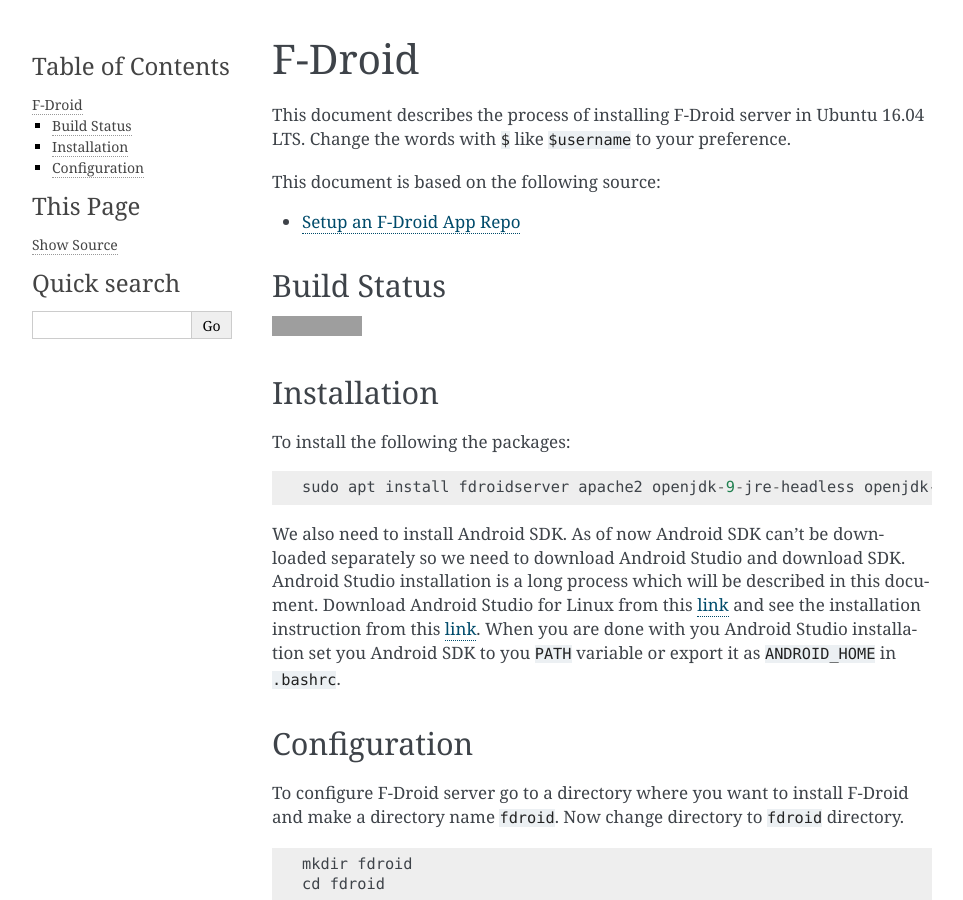
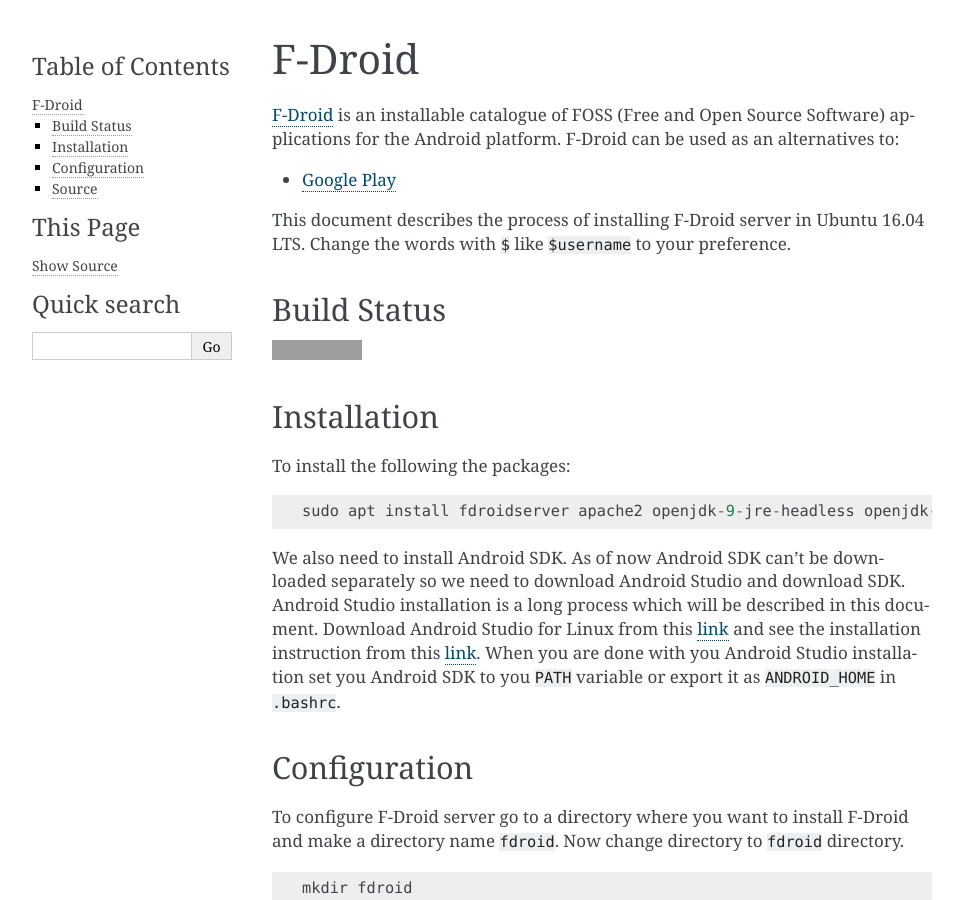
Before and after one commit to fazlerabbi37/take_back_my_data, a Sphinx documentation site: the page built from docs/source/f-droid.rst, in a window 1280 px wide and 900 px high. Shown: the whole window, without its empty margins (148-1111 px from the left). Built offline with Sphinx 7.4.7, drawn with Linux system fonts in a browser that asks for light colours; some of the changed text lies outside the part shown; grey boxes are pictures that could not be loaded.

Commit message:
Modify f-droid.rst to add intro and move source

```diff
--- a/docs/source/f-droid.rst
+++ b/docs/source/f-droid.rst
@@ -1,10 +1,10 @@
 F-Droid
 =======
+`F-Droid <https://f-droid.org/>`_ is an installable catalogue of FOSS (Free and Open Source Software) applications for the Android platform. F-Droid can be used as an alternatives to:
+
+- `Google Play <https://play.google.com>`_
+
 This document describes the process of installing F-Droid server in Ubuntu 16.04 LTS. Change the words with ``$`` like ``$username`` to your preference.
-
-This document is based on the following source:
-
-- `Setup an F-Droid App Repo <https://f-droid.org/en/docs/Setup_an_F-Droid_App_Repo/>`_
 
 Build Status
 ------------
@@ -64,3 +64,8 @@
     sudo systemctl restart apache2.service
 
 Now if we open the ``$f-droid_server_ip/fdroid/repo`` link in a browser we should see ``catagories.txt``, ``index.xml``, ``index.jar``, apks we put into ``repo`` directory and some icons directory. If everything is there we can now add this repo to our F-Droid android client by going to ``Settings`` > ``Repositories``.
+
+Source
+------
+
+- `Setup an F-Droid App Repo <https://f-droid.org/en/docs/Setup_an_F-Droid_App_Repo/>`_
```
